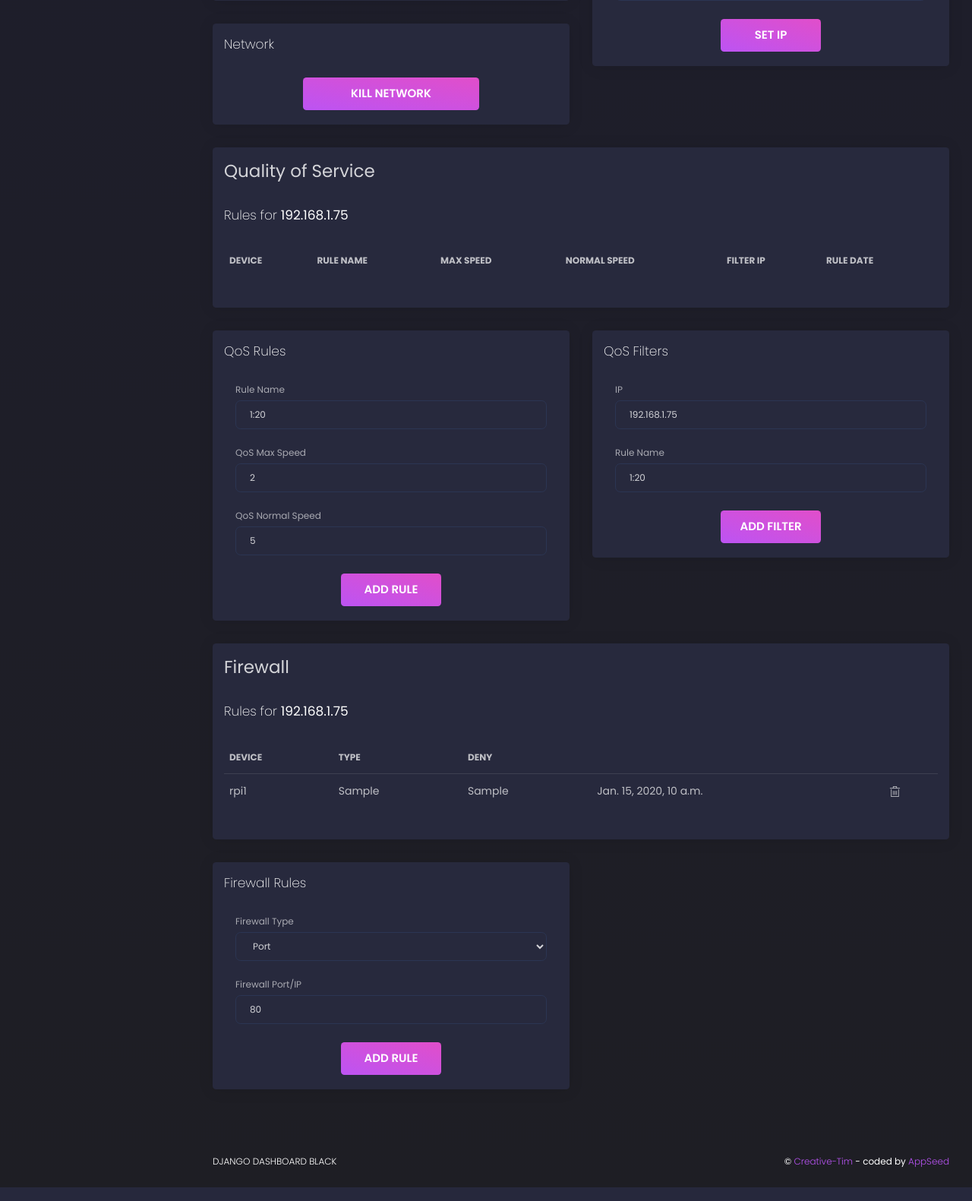
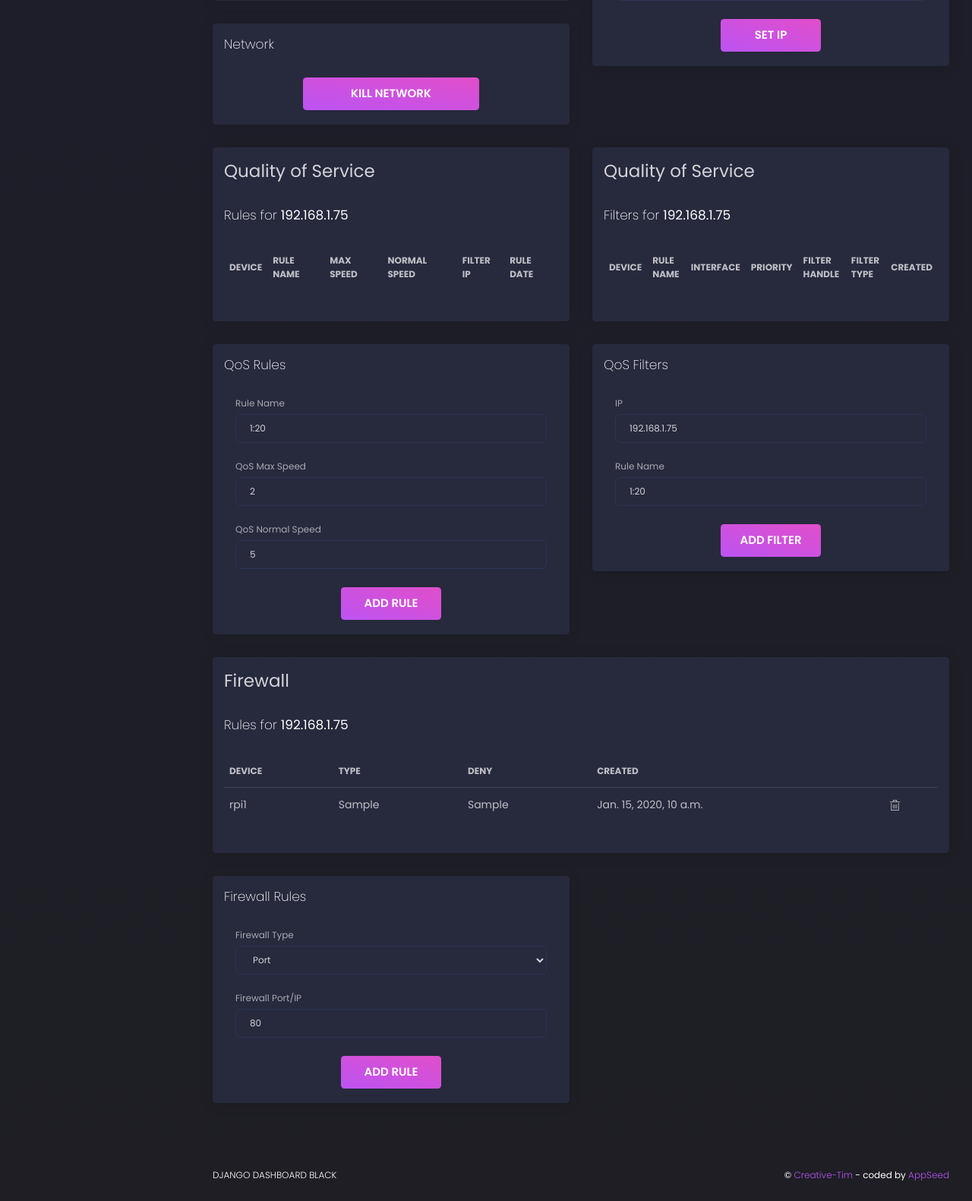
Before and after one commit to joaogarcia13/Projecto_Redes, a Django app: page /devices/1 in a window 1280 px wide. Shown: the part 1178-2759 px from the top of the page at 76% size. Run offline with Django 4.2, Linux system fonts and the light colour scheme; a user stored in the database is signed in; data comes from the database, SQL or seed files in the repository; tables that the repository leaves empty hold one stand-in row (values such as "Sample post"); data that the repository does not hold is empty; some libraries are stand-ins or nearby versions.

Commit message:
Adicionar filtros de QoS na base de dados. Outras correções.

```diff
--- a/devices/serializers.py
+++ b/devices/serializers.py
@@ -29,10 +29,10 @@
 class QoS_Filters_Serializer(serializers.ModelSerializer):
     class Meta:
         model = QoS_Filters
-        fields = ('id', 'rule', 'ip')
+        fields = ('id', 'device', 'ip', 'rule_name', 'interface', 'priority', 'filterHandle', 'filterType')
 
 
 class Firewall_Serializer(serializers.ModelSerializer):
     class Meta:
         model = Firewall
-        fields = ('id', 'type', 'port')
+        fields = ('id', 'device', 'type', 'port')
--- a/devices/static/assets/js/myScripts.js
+++ b/devices/static/assets/js/myScripts.js
@@ -445,7 +445,7 @@
     }
 }
 
-function add_filter_qos(id) {
+function add_filter_qos(device_id) {
     var obj = {
         'ip': document.getElementById("qos_ip").value,
         'rule_name': document.getElementById("qos_rule").value
@@ -453,7 +453,7 @@
     var $crf_token = $('#qos_filters [name="csrfmiddlewaretoken"]').attr('value');
 
     $.ajax({
-        url: '/devices/external/qos/new_filter/'+id,
+        url: '/devices/external/qos/new_filter/'+device_id,
         type: 'POST',
         data: obj,
         headers: {"X-CSRFToken": $crf_token},
@@ -469,6 +469,38 @@
             showNotification('top','center','tim-icons icon-sound-wave','danger','Failed: '+errorThrown);
         }
     });
+}
+function remove_filter_qos(device_id, filter_id, priority, filterHandle, filterType) {
+    console.log(device_id, rule_type, rule_port);
+    var text = "Delete rule?";
+    if (confirm(text) == true) {
+        var obj = {
+            "filter_id": filter_id,
+            "priority": priority,
+            "filter_handle": filterHandle,
+            "filter_type": filterType
+        }
+        var $crf_token = $('#firewall [name="csrfmiddlewaretoken"]').attr('value');
+
+        $.ajax({
+            url: '/devices/external/firewall/delete_rule/'+device_id,
+            type: 'POST',
+            data: obj,
+            headers: {"X-CSRFToken": $crf_token},
+            success: function(response) {
+                if (response.status == 200) {
+                    showNotification('top','center','tim-icons icon-check-2','success',response.data);
+                    location.reload();
+                }
+                else {
+                    showNotification('top','center','tim-icons icon-sound-wave','danger','Failed: '+response.data);
+                }
+            },
+            error: function(XMLHttpRequest, textStatus, errorThrown) {
+                showNotification('top','center','tim-icons icon-sound-wave','danger','Failed: '+errorThrown);
+            }
+        });
+    }
 }
 
 function add_rule_firewall(id) {
@@ -486,6 +518,7 @@
         success: function(response) {
             if (response.status == 200) {
                 showNotification('top','center','tim-icons icon-check-2','success',response.data);
+                location.reload();
             }
             else {
                 showNotification('top','center','tim-icons icon-sound-wave','danger','Failed: '+response.data);
@@ -496,7 +529,8 @@
         }
     });
 }
-function remove_rule_firewall(device_id, rule_type, rule_port) {
+function remove_rule_firewall(device_id, rule_id, rule_type, rule_port) {
+    console.log(device_id, rule_type, rule_port);
     var text = "Delete rule?";
     if (confirm(text) == true) {
         var obj = {
@@ -507,7 +541,7 @@
         var $crf_token = $('#firewall [name="csrfmiddlewaretoken"]').attr('value');
 
         $.ajax({
-            url: '/devices/external/qos/delete_rule/'+device_id,
+            url: '/devices/external/firewall/delete_rule/'+device_id,
             type: 'POST',
             data: obj,
             headers: {"X-CSRFToken": $crf_token},
@@ -553,11 +587,11 @@
                 lastVal = newVal;
             }
             else {
-                showNotification('top','center','tim-icons icon-sound-wave','danger','Failed: '+data.data);
+//                showNotification('top','center','tim-icons icon-sound-wave','danger','Failed: '+data.data);
             }
         },
         error: function(XMLHttpRequest, textStatus, errorThrown) {
-            showNotification('top','center','tim-icons icon-sound-wave','danger','Failed: '+errorThrown);
+//            showNotification('top','center','tim-icons icon-sound-wave','danger','Failed: '+errorThrown);
         }
     });
 }
--- a/devices/templates/home/device_details.html
+++ b/devices/templates/home/device_details.html
@@ -247,7 +247,7 @@
     <!-- Quality of Service -->
     <!-- Rules Table -->
     <div class="row">
-      <div class="col-md-12">
+      <div class="col-md-6">
         <div class="card">
           <div class="card-header">
             <h3>Quality of Service</h3>
@@ -284,6 +284,48 @@
           </div>
         </div>
       </div>
+
+      <!-- Filter Table -->
+      <div class="col-md-6">
+        <div class="card">
+          <div class="card-header">
+            <h3>Quality of Service</h3>
+            <h4 class="card-title">Filters for <b>{{device.ip}}</b></h4>
+          </div>
+          <div class="card-body">
+            <div class="table-responsive">
+              <table class="table tablesorter" id="qos_filters_table">
+                <thead class=" text-primary">
+                  <tr>
+                    <th>Device</th>
+                    <th>Rule Name</th>
+                    <th>Interface</th>
+                    <th>Priority</th>
+                    <th>Filter Handle</th>
+                    <th>Filter Type</th>
+                    <th>Created</th>
+                  </tr>
+                </thead>
+                <tbody>
+                  {% for filter in qos_filters %}
+                  <tr>
+                    <td>{{filter.device.name}}</td>
+                    <td id="filter_list_name">{{filter.rule_name}}</td>
+                    <td>{{filter.interface}}</td>
+                    <td>{{filter.priority}}</td>
+                    <td>{{filter.filterHandle}}</td>
+                    <td>{{filter.filterType}}</td>
+                    <td>{{filter.created_at}}</td>
+                    <td onclick="remove_rule_qos({{device.device_id}},{{filter.id}},'{{filter.rule.name}}')" style="cursor: pointer;"><icon class="tim-icons icon-trash-simple"></icon></td>
+                  </tr>
+                  {% endfor %}
+                </tbody>
+              </table>
+            </div>
+          </div>
+        </div>
+      </div>
+
     </div> <!-- end of row -->
 
     <!-- Other commands (QoS + Firewall) -->
@@ -377,6 +419,7 @@
                     <th>Device</th>
                     <th>Type</th>
                     <th>Deny</th>
+                    <th>Created</th>
                   </tr>
                 </thead>
                 <tbody>
@@ -386,7 +429,7 @@
                     <td>{{rule.type}}</td>
                     <td>{{rule.port}}</td>
                     <td>{{rule.created_at}}</td>
-                    <td onclick="remove_rule_firewall({{device.device_id}},{{rule.type}},'{{rule.port}}')" style="cursor: pointer;"><icon class="tim-icons icon-trash-simple"></icon></td>
+                    <td onclick="remove_rule_firewall({{device.device_id}},{{rule.id}},'{{rule.type}}','{{rule.port}}')" style="cursor: pointer;"><icon class="tim-icons icon-trash-simple"></icon></td>
                   </tr>
                   {% endfor %}
                 </tbody>
--- a/devices/urls.py
+++ b/devices/urls.py
@@ -29,6 +29,7 @@
     path("devices/external/qos/new_rule/<int:id>", views.external_api_add_qos_rule),
     path("devices/external/qos/delete_rule/<int:id>", views.external_api_remove_qos_rule),
     path("devices/external/qos/new_filter/<int:id>", views.external_api_add_qos_filter),
+    path("devices/external/qos/delete_filter/<int:id>", views.external_api_remove_qos_filter),
     path("devices/external/firewall/new_rule/<int:id>", views.external_api_add_firewall_rule),
     path("devices/external/firewall/delete_rule/<int:id>", views.external_api_remove_firewall_rule),
 
--- a/devices/views.py
+++ b/devices/views.py
@@ -84,7 +84,7 @@
     device = Device.objects.get(device_id=id)
     qos_rules = QoS_Rules.objects.all().filter(device=id)
     firewall_rules = Firewall.objects.all().filter(device=id)
-    # qos_filters = QoS_Filters.objects.all().filter(rule=qos_rules.id)
+    qos_filters = QoS_Filters.objects.all().filter(device=id)
 
     # IPs de cada RPI, cujo o node exporter esta a correr no porto 9100
     # client = "http://192.168.229.113:9100"
@@ -98,7 +98,7 @@
     obj_render = {
         'device': device,
         'qos_rules': qos_rules,
-        # 'qos_filters': qos_filters,
+        'qos_filters': qos_filters,
         'firewall_rules': firewall_rules
     }
 
@@ -431,7 +431,6 @@
         if req.status_code == 200:
             print('Status: ' + str(req) + ' IP: ' + device_ip + ' DATA: ' + req.text)
 
-            # add QoS to database
             removed_rule = remove_qos_rule_db(qos_rule_id)
             if removed_rule != 200:
                 return JsonResponse({"data": "Failed to delete from database", "status": req.status_code}, safe=False)
@@ -449,21 +448,75 @@
     device = Device.objects.get(device_id=id)
     device_ip = device.ip
 
-    qos_filter_ip = request.POST["ip"]
-    qos_filter_rule_name = request.POST["rule_name"]
+    filter_ip = request.POST["ip"]
+    filter_rule_name = request.POST["rule_name"]
+
     obj = {
-        "ip": qos_filter_ip,
-        "nomeRegra": qos_filter_rule_name,
+        "ip": filter_ip,
+        "nomeRegra": filter_rule_name
     }
+    print('obj' + str(obj))
 
     try:
         req = requests.post(f'http://{device_ip}:5000/criarFiltroQoS', data=obj)
         if req.status_code == 200:
             print('Status: ' + str(req) + ' IP: ' + device_ip + ' DATA: ' + req.text)
-            # TODO: ADD TO DATABASE
-            return JsonResponse({"data": "QoS Filter created", "status": req.status_code}, safe=False)
+
+            res = json.loads(req.text)
+
+            new_filter = {
+                'device': device.device_id,
+                'ip': filter_ip,
+                'rule_name': filter_rule_name,
+                'interface': res["interface"],
+                'priority': res["priority"],
+                'filterHandle': res["filterHandle"],
+                'filterType': res["filterType"]
+            }
+            print('new_filter ->' + str(new_filter))
+
+            # add Filter to database
+            added_filter = add_qos_filter_db(new_filter)
+            print('filter db ->' + str(added_filter))
+            if added_filter.status_code == 200:
+                return JsonResponse({"data": "Filter created + Added to Database", "status": req.status_code}, safe=False)
+
+            return JsonResponse({"data": "QoS Filter created: "+req.text, "status": req.status_code}, safe=False)
         else:
             return JsonResponse({"data": "Request failed", "status": req.status_code}, safe=False)
+    except Exception as e:
+        print(f'Unable to connect to {device_ip}')
+        return JsonResponse({"data": "Unable to connect to " + device_ip, "status": str(e)}, safe=False)
+def external_api_remove_qos_filter(request, id):
+    device = Device.objects.get(device_id=id)
+    device_ip = device.ip
+
+    filter_id = request.POST["filter_id"]
+    filter_ip = request.POST["ip"]
+    filter_name = request.POST["name"]
+    interface = request.POST["interface"]
+    priority = request.POST["priority"]
+    filter_handle = request.POST["filterHandle"]
+    filter_type = request.POST["filterType"]
+
+    obj = {
+        "priority": priority,
+        "filterHandle": filter_handle,
+        "filterType": filter_type
+    }
+
+    try:
+        req = requests.post(f'http://{device_ip}:5000/apagarFiltroQoS', data=obj)
+        if req.status_code == 200:
+            print('Status: ' + str(req) + ' IP: ' + device_ip + ' DATA: ' + req.text)
+
+            removed_filter = remove_firewall_rule_db(filter_id)
+            if removed_filter != 200:
+                return JsonResponse({"data": "Failed to delete from database", "status": req.status_code}, safe=False)
+
+            return JsonResponse({"data": "Failed "+req.text, "status": req.status_code}, safe=False)
+        else:
+            return JsonResponse({"data": "Request failed: "+req.text, "status": req.status_code}, safe=False)
     except Exception as e:
         print(f'Unable to connect to {device_ip}')
         return JsonResponse({"data": "Unable to connect to " + device_ip, "status": str(e)}, safe=False)
@@ -497,8 +550,9 @@
                 "type": firewall_type,
                 "port": firewall_port
             }
-            # add Firewall to database
-            added_rule = add_firewall_rule_db(add_firewall)
+
+            added_rule = add_firewall_rule_db(add_firewall) # add Firewall to database
+
         if added_rule.status_code == 200:
             return JsonResponse({"data": "Firewall Rule created", "status": req.status_code}, safe=False)
         else:
@@ -514,8 +568,8 @@
     firewall_rule_type = request.POST["type"]
     firewall_rule_port = request.POST["port"]
     obj = {
-        "type": firewall_rule_type,
-        "port": firewall_rule_port
+        "tipo": firewall_rule_type,
+        "ipPort": firewall_rule_port
     }
 
     try:
@@ -523,14 +577,13 @@
         if req.status_code == 200:
             print('Status: ' + str(req) + ' IP: ' + device_ip + ' DATA: ' + req.text)
 
-            # add QoS to database
             removed_rule = remove_firewall_rule_db(firewall_rule_id)
             if removed_rule != 200:
                 return JsonResponse({"data": "Failed to delete from database", "status": req.status_code}, safe=False)
 
-            return JsonResponse({"data": "QoS Rule deleted", "status": req.status_code}, safe=False)
+            return JsonResponse({"data": "Firewall deleted | "+req.text, "status": req.status_code}, safe=False)
         else:
-            return JsonResponse({"data": "Request failed", "status": req.status_code}, safe=False)
+            return JsonResponse({"data": "Request failed: "+req.text, "status": req.status_code}, safe=False)
     except Exception as e:
         print(f'Unable to connect to {device_ip}')
         return JsonResponse({"data": "Unable to connect to " + device_ip, "status": str(e)}, safe=False)
@@ -553,23 +606,31 @@
     return JsonResponse("Deleted Successfully", safe=False)
 
 
-def add_qos_filter_db(request): # add QoS to database
-    qos_data = JSONParser().parse(request)
-    qos_serializer = QoS_Filters_Serializer(data=qos_data)
-    if qos_serializer.is_valid():
-        qos_serializer.save()
-        return JsonResponse("Added Successfully", safe=False)
-    else:
+def add_qos_filter_db(filter_data): # ADD QoS rule to database
+    try:
+        filter_serializer = QoS_Filters_Serializer(data=filter_data)
+        if filter_serializer.is_valid():
+            print('ADDED TO DB -> ' + str(filter_data))
+            filter_serializer.save()
+            return JsonResponse("Added Successfully", safe=False)
         return JsonResponse("Failed to add", safe=False)
+    except Exception as e:
+        return JsonResponse({'error': str(e)}, status=400)
+def remove_qos_filter_db(id):  # DELETE Firewall rule from database
+    firewall_rules = Firewall.objects.get(id=id)
+    firewall_rules.delete()
+    return JsonResponse("Deleted Successfully", safe=False)
 
-def add_firewall_rule_db(request): # add QoS to database
-    firewall_data = JSONParser().parse(request)
-    firewall_serializer = Firewall_Serializer(data=firewall_data)
-    if firewall_serializer.is_valid():
-        firewall_serializer.save()
-        return JsonResponse("Added Successfully", safe=False)
-    else:
+
+def add_firewall_rule_db(firewall_data): # add Firewall to database
+    try:
+        firewall_serializer = Firewall_Serializer(data=firewall_data)
+        if firewall_serializer.is_valid():
+            firewall_serializer.save()
+            return JsonResponse("Added Successfully", safe=False)
         return JsonResponse("Failed to add", safe=False)
+    except Exception as e:
+        return JsonResponse({'error': str(e)}, status=400)
 def remove_firewall_rule_db(id):  # DELETE Firewall rule from database
     firewall_rules = Firewall.objects.get(id=id)
     firewall_rules.delete()
@@ -630,8 +691,8 @@
                 prometheus_ip = res['metric']['instance']
                 prometheus_device = res['metric']['device']
                 if prometheus_ip == (device_ip+":9100"):
-                    # if prometheus_device == 'wlan0':
-                    if prometheus_device == 'eth0':
+                    if prometheus_device == 'wlan0':
+                    # if prometheus_device == 'eth0':
                         val = res['value'][1]
                         return JsonResponse({"data": val, "timestamp": timestamp, "status": req.status_code}, safe=False)
         else:
```
Also changed, not shown: devices/models.py (+7 -1 lines), devices/templates/home/map.html (+4 -4 lines), db.sqlite3, devices/migrations/0009_qos_filters_filterhandle_qos_filters_filtertype_and_more.py (added), devices/migrations/0010_qos_filters_device.py (added), devices/migrations/0011_remove_qos_filters_rule_qos_filters_rule_name.py (added).
